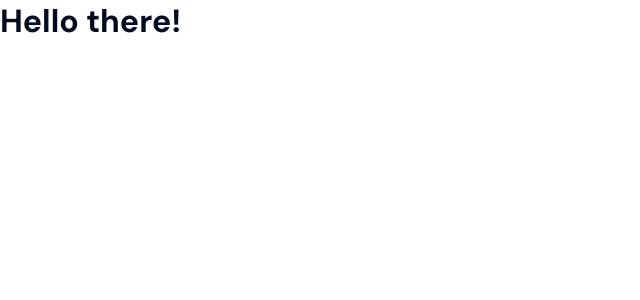
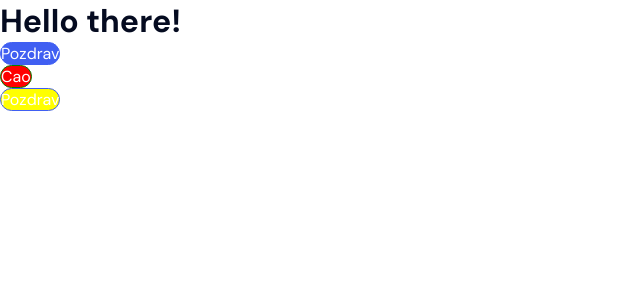
Before and after one commit to FrontendDevSs/Car_shop_react, a React (Vite) app: page / in a window 1280 px wide. Shown: the top 300 px of the page, without its empty margins (0-640 px from the left). Built offline with nearby package versions, Linux system fonts and the light colour scheme.

Commit message:
feat: added button components

```diff
--- a/src/App.jsx
+++ b/src/App.jsx
@@ -1,9 +1,14 @@
+import Button from "./components/ui/button/Button"
+import Home from "./pages/Home/Home"
+
+
 function App() {
 
 
     return (
     <>
     <h1>Hello there!</h1>
+    <Home />
 
 
     </>
--- /dev/null
+++ b/src/components/ui/button/Button.jsx
@@ -0,0 +1,15 @@
+// import "../../../styles/_buttons.scss"
+// import "../../../styles/main.scss"
+
+
+const Button = ({dynamicClass, children}) => {
+
+
+    return (
+        <div >
+            <button className={dynamicClass}>{children}</button>
+        </div>
+    )
+}
+
+export default Button
--- /dev/null
+++ b/src/pages/Home/Home.jsx
@@ -0,0 +1,13 @@
+import Button from "../../components/ui/button/Button";
+
+const Home = () => {
+  return (
+    <div>
+      <Button dynamicClass={"button-primary"}>Pozdrav</Button>
+      <Button dynamicClass={"button-secondary"}>Cao</Button>
+      <Button dynamicClass={"button-tertiary"}>Pozdrav</Button>
+    </div>
+  );
+};
+
+export default Home;
--- /dev/null
+++ b/src/pages/Home/home.scss
@@ -0,0 +1 @@
+// import glavni sccs (main.scss)
--- a/src/styles/_buttons.scss
+++ b/src/styles/_buttons.scss
@@ -1,3 +1,15 @@
+@import "./mixins";
+@import "./variables";
+
+
 .button-primary {
   @include btn($color-blue-medium, $color-white, 12px, $color-blue-medium);
 }
+
+.button-secondary {
+  @include btn(red, $color-white, 12px, green);
+}
+
+.button-tertiary {
+  @include btn(yellow, $color-white, 12px, $color-blue-medium);
+}
--- a/src/styles/main.scss
+++ b/src/styles/main.scss
@@ -4,4 +4,4 @@
 @import './variables';
 @import './mixins';
 @import './typography';
-@import './buttons'
+@import './buttons';
```
Also changed, not shown: src/components/ui/Button.jsx (deleted), src/pages/Home.jsx (deleted).
